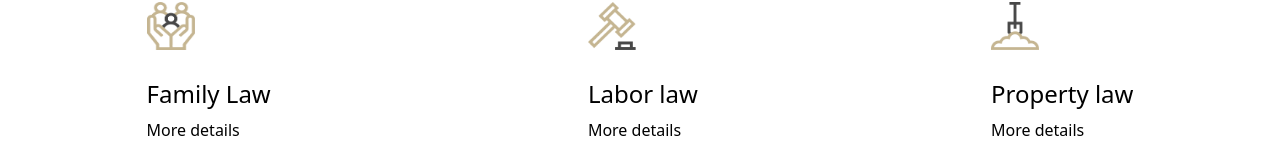
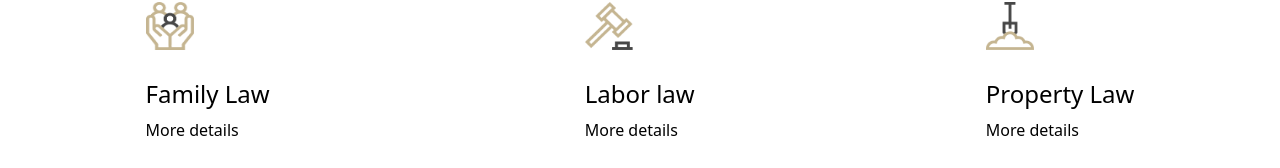
Before and after one commit to ifeday1/active-lawyers, a React (Create React App) app: page /legal-services in a window 1280 px wide. Shown: the part 750-918 px from the top of the page. Built offline with nearby package versions, Linux system fonts and the light colour scheme.

Commit message:
services

```diff
--- a/src/pages/Services.jsx
+++ b/src/pages/Services.jsx
@@ -90,7 +90,7 @@ const Services = () => {
           <a href='/' class='flex flex-col justify-center items-left m-4'>
             <img src={land} alt='icon' className='w-12 h-12 mb-7' />
             <h3 className=' mb-2 font-medium text-2xl hover:text-gold'>
-              Property law
+              Property Law
             </h3>
             <h1>More details </h1>
           </a>
```
